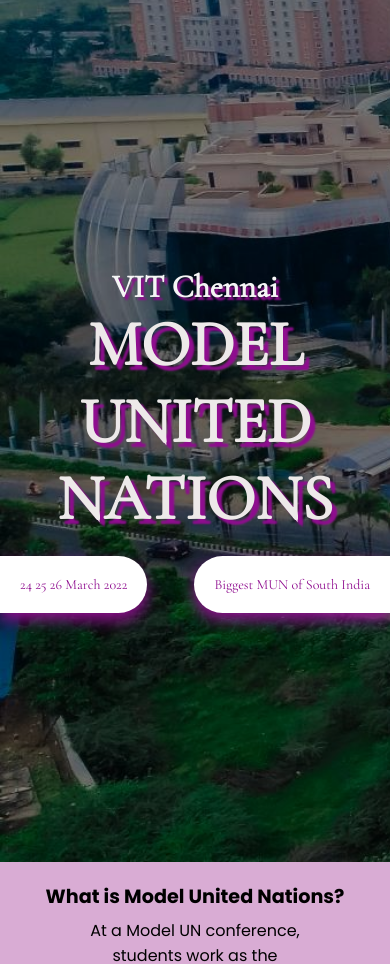
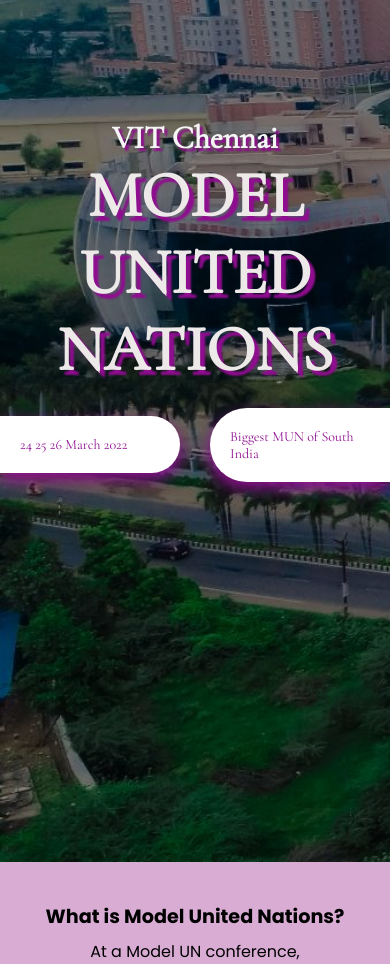
Before and after one commit to srummanf/vitcmun23-website-new, a plain HTML site: page homepage/index.html in a window 390 px wide. Shown: the part 142-1106 px from the top of the page. Drawn offline with nearby package versions, Linux system fonts and the light colour scheme.

Commit message:
Modified the media query

```diff
--- a/homepage/index.html
+++ b/homepage/index.html
@@ -126,7 +126,7 @@
   <div class="letter-container">
     <div class="letter-wrappper">
       <div class="pic">
-        <img src="/_DSC0124.JPG" alt="secretarait photo" />
+        <img src="./assets/image/image.jpeg" alt="secretarait photo" />
       </div>
       <div class="text-letter">
         <div class="subtext">
--- a/homepage/style.css
+++ b/homepage/style.css
@@ -631,6 +631,7 @@
 
   .munintro h2 {
     font-size: 1.2rem;
+
   }
 
   .munintro p {
@@ -770,6 +771,7 @@
     /* border: 4px solid white; */
     text-shadow: none;
     background: white;
+    width: 180px;
   }
 
   .names .dates {
@@ -805,8 +807,13 @@
     align-items: center;
     justify-content: center;
     flex-direction: column;
+    position: relative;
+    bottom: 140px;
     /* background: red; */
     font-family: "Cormorant Garamond", serif;
   }
 
+  .munintro h2, .vitmunintro h2 , .letter-wrappper .pic, .text-letter {
+    margin-top: 2.5rem;
+  }
 }
```
